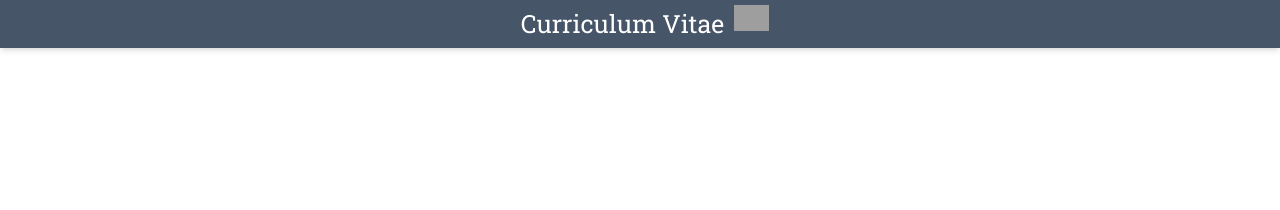
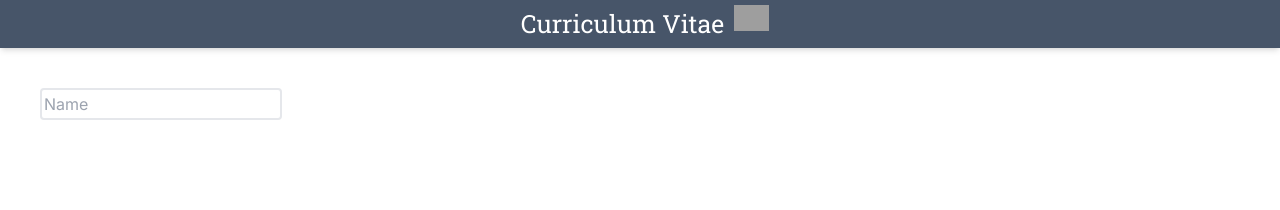
Before and after one commit to devin-hale/CV-Application, a Next.js app: page / in a window 1280 px wide. Shown: the top 210 px of the page. Built offline with nearby package versions, Linux system fonts and the light colour scheme; grey boxes are pictures that could not be loaded.

Commit message:
Figured out how state works.

```diff
--- a/src/app/page.js
+++ b/src/app/page.js
@@ -1,13 +1,13 @@
-import PageHeader from "@/components/PageHeader.js"
-
+import PageHeader from "@/components/PageHeader.js";
+import GeneralInfo from "@/components/generalInfo";
 
 const Home = () => {
+    return (
+        <div>
+            <PageHeader />
+            <GeneralInfo />
+        </div>
+    );
+};
 
-  return (
-    <div>
-      <PageHeader />
-    </div>
-  )
-}
-
-export default Home
+export default Home;
--- /dev/null
+++ b/src/components/generalInfo.js
@@ -0,0 +1,70 @@
+"use client";
+import React, { useState, useEffect } from "react";
+
+const GeneralInfo = () => {
+    const [name, setName] = useState("");
+    const [tempName, setTempName] = useState(name);
+    const [changed, setChanged] = useState(false);
+
+    // Compares temporary value to default value.
+    const tempCheck = e => {
+        e.target.value === name ? setChanged(false) : setChanged(true);
+    };
+
+    // Changes name based on input value
+    const changeName = e => {
+        setTempName(e.target.value);
+    };
+
+    const saveState = () => {
+        setName(tempName);
+        setChanged(false);
+    };
+
+    const defaultState = () => {
+        setTempName(name);
+        setChanged(false);
+    };
+
+    useEffect(() => {
+        console.log(`Name: ${name}`);
+        console.log(`tempName: ${tempName}`);
+        console.log(`changed: ${changed}`);
+    });
+
+    return (
+        <div>
+            <input
+                className="nameInput m-10 border-2 rounded p-[2px]"
+                type="text"
+                value={tempName}
+                onChange={e => {
+                    changeName(e), tempCheck(e);
+                }}
+                id="nameInput"
+                placeholder="Name"
+            />
+            {/*If changed, display this */}
+            <div className="ml-10">
+                {changed ? (
+                    <button
+                        className="saveButton transition-all hover:bg-green-200 hover:transition-all hover:scale-105 p-[3px] rounded border-[2px] border-green-500 text-green-600"
+                        type="button"
+                        onClick={saveState}>
+                        Save
+                    </button>
+                ) : null}
+                {changed ? (
+                    <button
+                        className="saveButton transition-all hover:bg-red-200 hover:transition-all hover:scale-105 p-[3px] rounded border-[2px] border-red-500 text-red-600"
+                        type="button"
+                        onClick={defaultState}>
+                        Cancel
+                    </button>
+                ) : null}
+            </div>
+        </div>
+    );
+};
+
+export default GeneralInfo;
```
Also changed, not shown: src/app/layout.js (+11 -11 lines).
